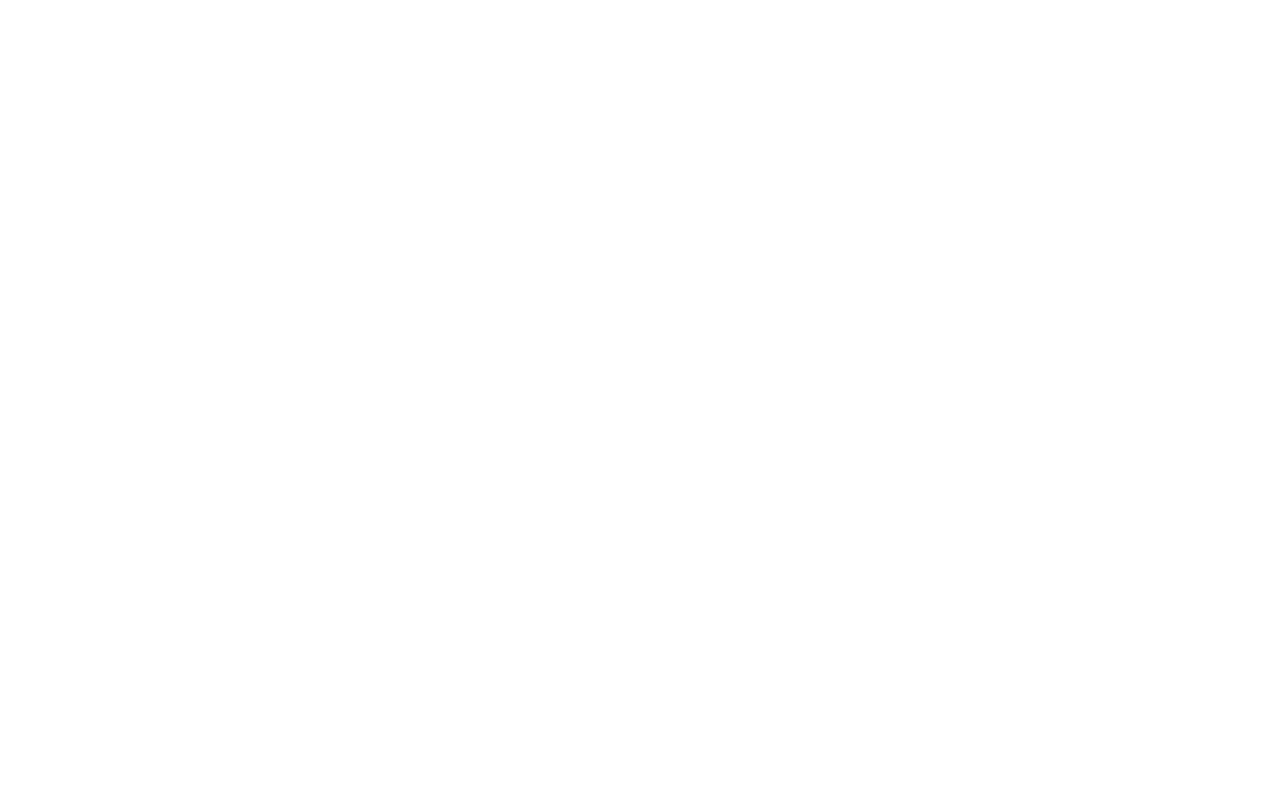
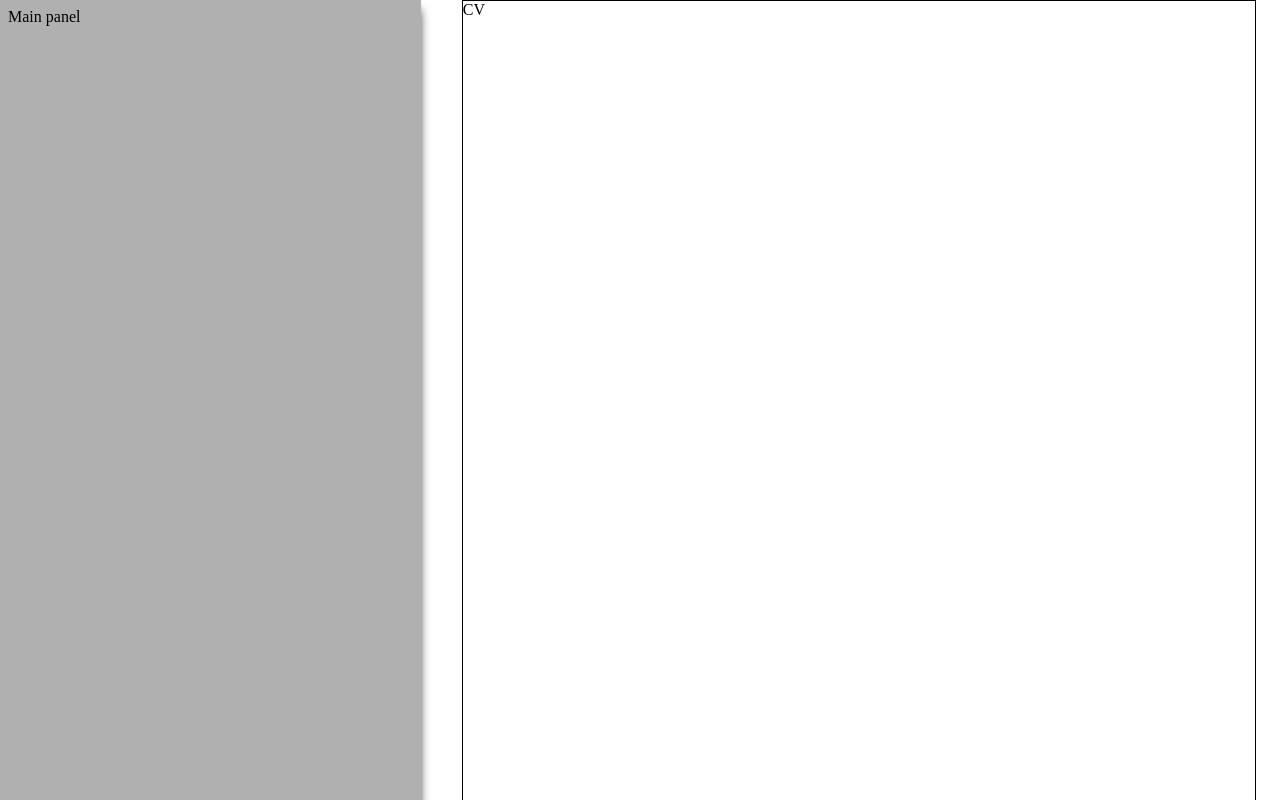
Before and after one commit to Radisza/CVGenerator, a React (Vite) app: page / in a window 1280 px wide. Shown: the top 800 px of the page. Built offline with nearby package versions, Linux system fonts and the light colour scheme.

Commit message:
Add basic project structure

```diff
--- /dev/null
+++ b/src/App.css
@@ -0,0 +1,32 @@
+* {
+  box-sizing: border-box;
+  margin: 0;
+  padding: 0;
+}
+.content {
+  display: grid;
+  grid-template-columns: 1fr 2fr;
+  gap: 16px;
+  width: 100vw;
+  height: 100vh;
+}
+
+.mainPanel {
+  background-color: rgb(176, 176, 176);
+  box-shadow: 8px 0 10px -10px black;
+  height: 100%;
+  width: 100%;
+  padding: 8px;
+}
+
+.preview {
+  display: flex;
+  justify-content: center;
+  align-items: center;
+}
+
+.CV {
+  width: 210mm;
+  height: 270mm;
+  border: 1px solid black;
+}
--- a/src/App.jsx
+++ b/src/App.jsx
@@ -1,5 +1,15 @@
+import MainPanel from './inputs/MainPanel';
+import Preview from './preview/Preview';
+
+import './App.css';
+
 function App() {
-  return <></>;
+  return (
+    <div className="content">
+      <MainPanel />
+      <Preview />
+    </div>
+  );
 }
 
 export default App;
--- /dev/null
+++ b/src/inputs/MainPanel.jsx
@@ -0,0 +1,5 @@
+function MainPanel() {
+  return <div className="mainPanel">Main panel</div>;
+}
+
+export default MainPanel;
--- /dev/null
+++ b/src/preview/Preview.jsx
@@ -0,0 +1,9 @@
+function Preview() {
+  return (
+    <div className="preview">
+      <div className="CV">CV</div>
+    </div>
+  );
+}
+
+export default Preview;
```
